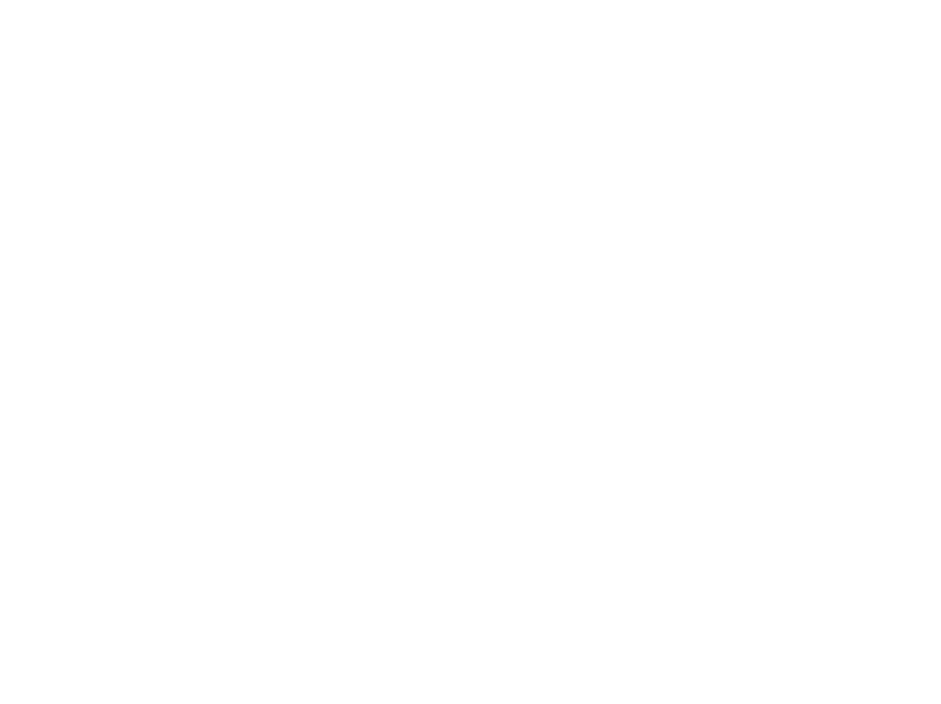
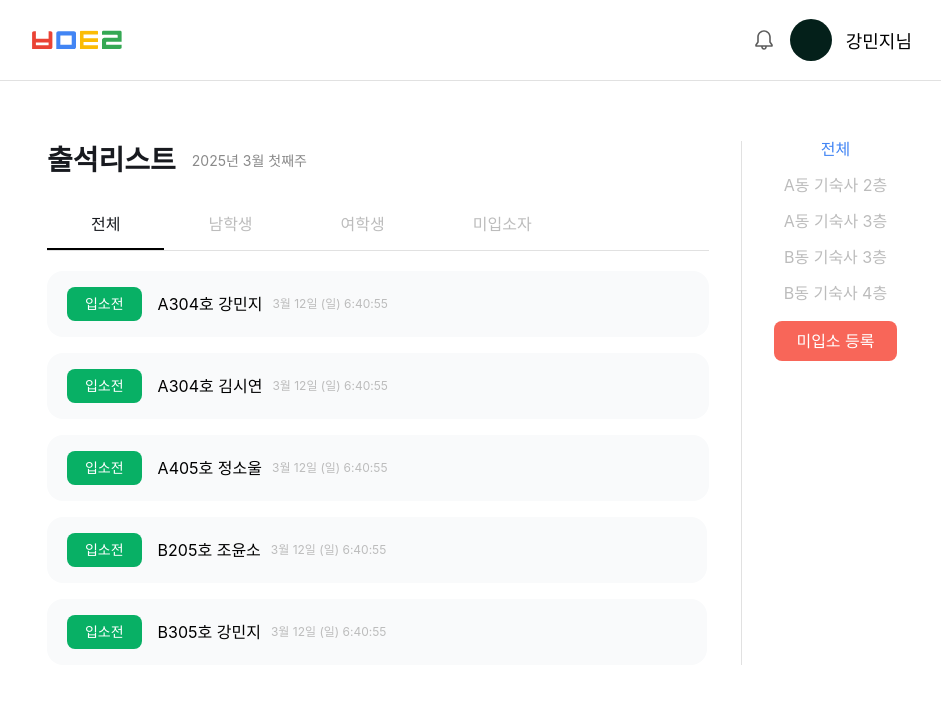
Before and after one commit to BUMITORI/BUMITORI_WEB, a React (Vite) app in the folder client/: page / in a window 1280 px wide. Before the commit this address had no page. Shown: the top 704 px of the page, without its empty margins (168-1109 px from the left). Built offline with nearby package versions, Linux system fonts and the light colour scheme.

Commit message:
feat: 메인, 로그인 라우터 설정

```diff
--- a/client/src/App.tsx
+++ b/client/src/App.tsx
@@ -1,14 +1,14 @@
 import { BrowserRouter as Router, Routes, Route } from "react-router-dom";
-import LoginMain from "./pages/LoginMain";
-import HeaderPage from "./pages/HeaderPage";
-import './index.css'
+import Login from "./pages/Login";
+import "./index.css";
+import Main from "./pages/Main";
 
 function App() {
   return (
     <Router>
       <Routes>
-        <Route path="/auth/login" element={<LoginMain />} />
-        <Route path="/header" element={<HeaderPage />} />
+        <Route path="/" element={<Main />} />
+        <Route path="/auth/login" element={<Login />} />
       </Routes>
     </Router>
   );
```
